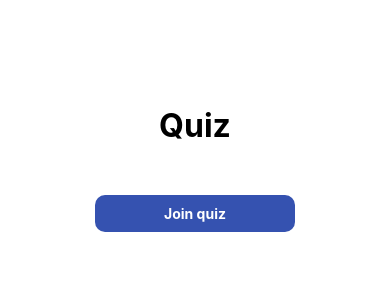
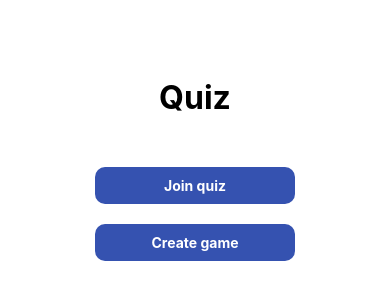
Before and after one commit to Floupper/BinaryWizards-Mobile, a React Native app in the folder BinaryWizards-MobileApp/: screen /Home in a window 390 px wide. Shown: the part 248-548 px from the top of the page. Built offline with nearby package versions, Linux system fonts and the light colour scheme.

Commit message:
feat: add navigation to create game screen

```diff
--- a/BinaryWizards-MobileApp/src/navigation/StackNavigator.js
+++ b/BinaryWizards-MobileApp/src/navigation/StackNavigator.js
@@ -5,6 +5,7 @@ import HomeScreen from "../screens/HomeScreen";
 import JoinOrContinueScreen from "../screens/JoinOrContinueScreen";
 import QuestionScreen from "../screens/QuestionsScreen";
 import EndScreen from "../screens/EndScreen";
+import CreateGame from "../screens/CreateGame";
 
 const Stack = createNativeStackNavigator();
 
@@ -25,6 +26,12 @@ export default function StackNavigator() {
                 }
             />
             <Stack.Screen
+                name="Create"
+                component={CreateGame}
+                options={{ headerShown: true, title: "Create a game" }
+                }
+            />
+            <Stack.Screen
                 name="Questions"
                 component={QuestionScreen}
                 options={{ headerShown: false }
--- a/BinaryWizards-MobileApp/src/screens/HomeScreen.js
+++ b/BinaryWizards-MobileApp/src/screens/HomeScreen.js
@@ -13,7 +13,8 @@ export default function HomeScreen() {
     return (
         <View style={styleContainer.container}>
             <Text style={styleText.title}>Quiz</Text>
-            <PrimaryButton text="Join quiz" onPress={() => navigation.navigate('Join')} style={styleButton.button}/>
+            <PrimaryButton text="Join quiz" onPress={() => navigation.navigate('Join')} style={styleButton.button} />
+            <PrimaryButton text="Create game" onPress={() => navigation.navigate('Create')} style={styleButton.button} />
         </View>
     );
 }
```
